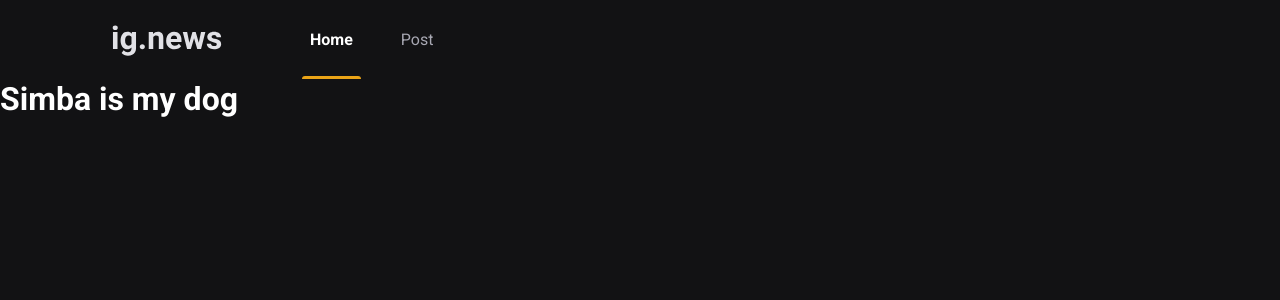
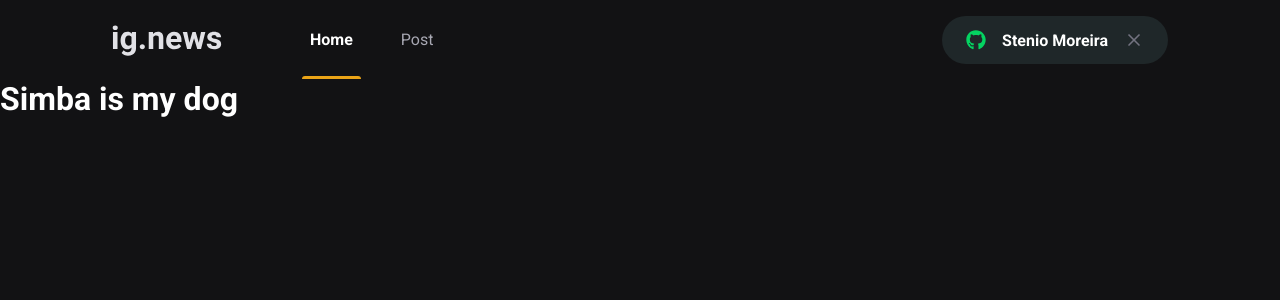
Before and after one commit to steniomoreira/ignews, a Next.js app: page / in a window 1280 px wide. Shown: the top 300 px of the page. Built offline with nearby package versions, Linux system fonts and the light colour scheme.

Commit message:
fea: added SignInButton component

```diff
--- a/package.json
+++ b/package.json
@@ -12,6 +12,7 @@
     "next": "12.2.3",
     "react": "18.2.0",
     "react-dom": "18.2.0",
+    "react-icons": "^4.4.0",
     "sass": "^1.54.0"
   },
   "devDependencies": {
--- a/src/components/Header/index.js
+++ b/src/components/Header/index.tsx
@@ -1,3 +1,4 @@
+import { SignInButton } from '../SignInButton';
 import styles from './styles.module.scss';
 
 export function Header() {
@@ -9,6 +10,8 @@
                     <a className={styles.active}>Home</a>
                     <a>Post</a>
                 </nav>
+
+                <SignInButton />
             </div>
         </header>
     )
--- a/src/components/Header/styles.module.scss
+++ b/src/components/Header/styles.module.scss
@@ -53,4 +53,8 @@
 
         }
     }
+
+    > button {
+        margin-left: auto;
+    }
 }
--- /dev/null
+++ b/src/components/SignInButton/index.tsx
@@ -0,0 +1,21 @@
+import { FaGithub } from 'react-icons/fa';
+import { FiX } from 'react-icons/fi';
+
+import styles from './styles.module.scss';
+
+export function SignInButton () {
+    const isUserLoggerIn = true;
+
+    return isUserLoggerIn ? (
+        <button type='button' className={styles.signInButton}>
+            <FaGithub color='#04d361'/>
+            Stenio Moreira
+            <FiX color='#737380' className={styles.closeIcon} />
+        </button>
+    ) : (
+        <button type='button' className={styles.signInButton}>
+            <FaGithub color='#eba417'/>
+            Sign in with Github
+        </button>
+    );
+}
--- /dev/null
+++ b/src/components/SignInButton/styles.module.scss
@@ -0,0 +1,33 @@
+.signInButton {
+    height: 3rem;
+    border-radius: 3rem;
+    background: var(--gray-850);
+    border: 0;
+    padding: 0 1.5rem;
+
+    display: flex;
+    align-items: center;
+    justify-content: center;
+
+    color: var(--white);
+    font-weight: bold;
+
+    svg {
+        width: 20px;
+        height: 20px;
+    }
+
+    svg:first-child {
+        margin-right: 1rem;
+    }
+
+    svg.closeIcon {
+        margin-left: 1rem;
+    }
+
+    transition: 0.2s;
+
+    &:hover {
+        filter: brightness(0.8);
+    }
+}
--- a/src/styles/global.scss
+++ b/src/styles/global.scss
@@ -10,6 +10,7 @@
     --gray-100: #e1e1e6;
     --gray-300: #a8a8b3;
     --gray-800: #29292e;
+    --gray-850: #1f2729;
     --gray-900: #121214;
 
     --cyan-500: #61dafb;
```
Also changed, not shown: 1 other file (tests, documents, lock files or other folders).
